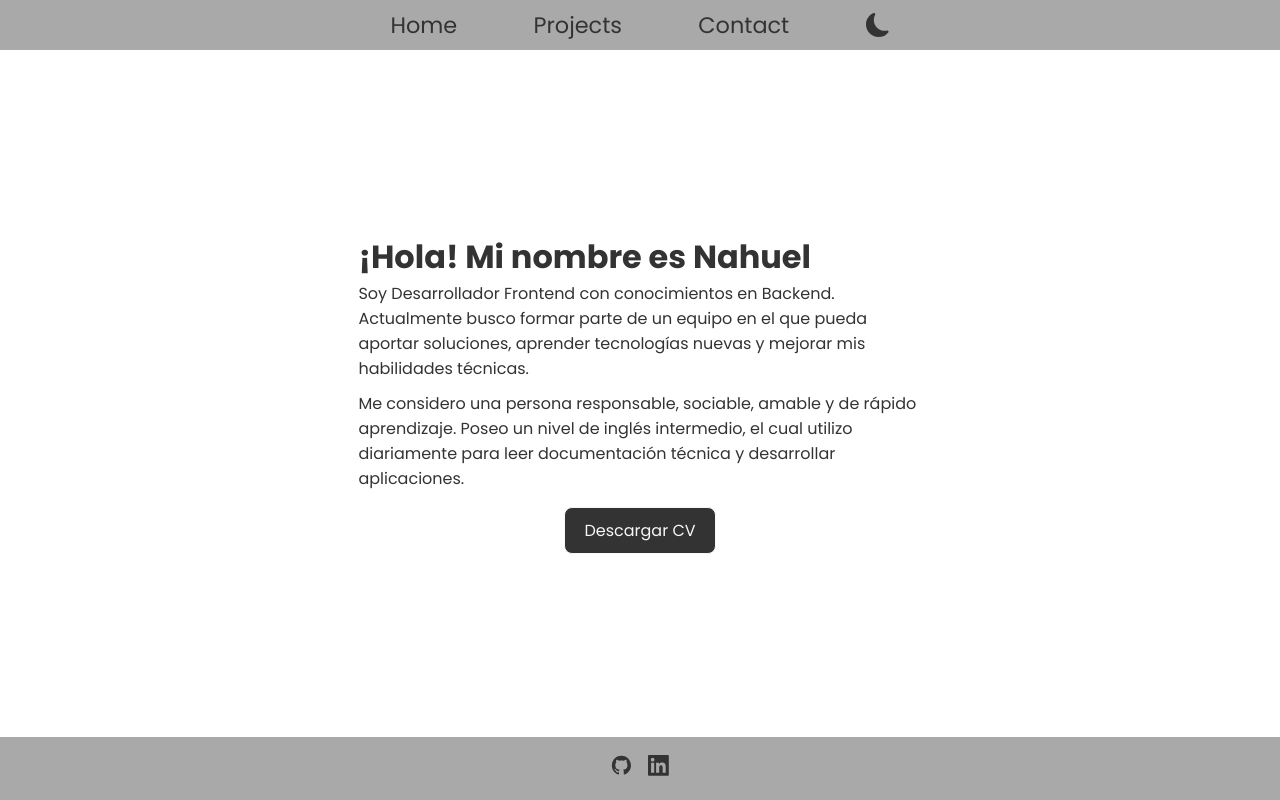
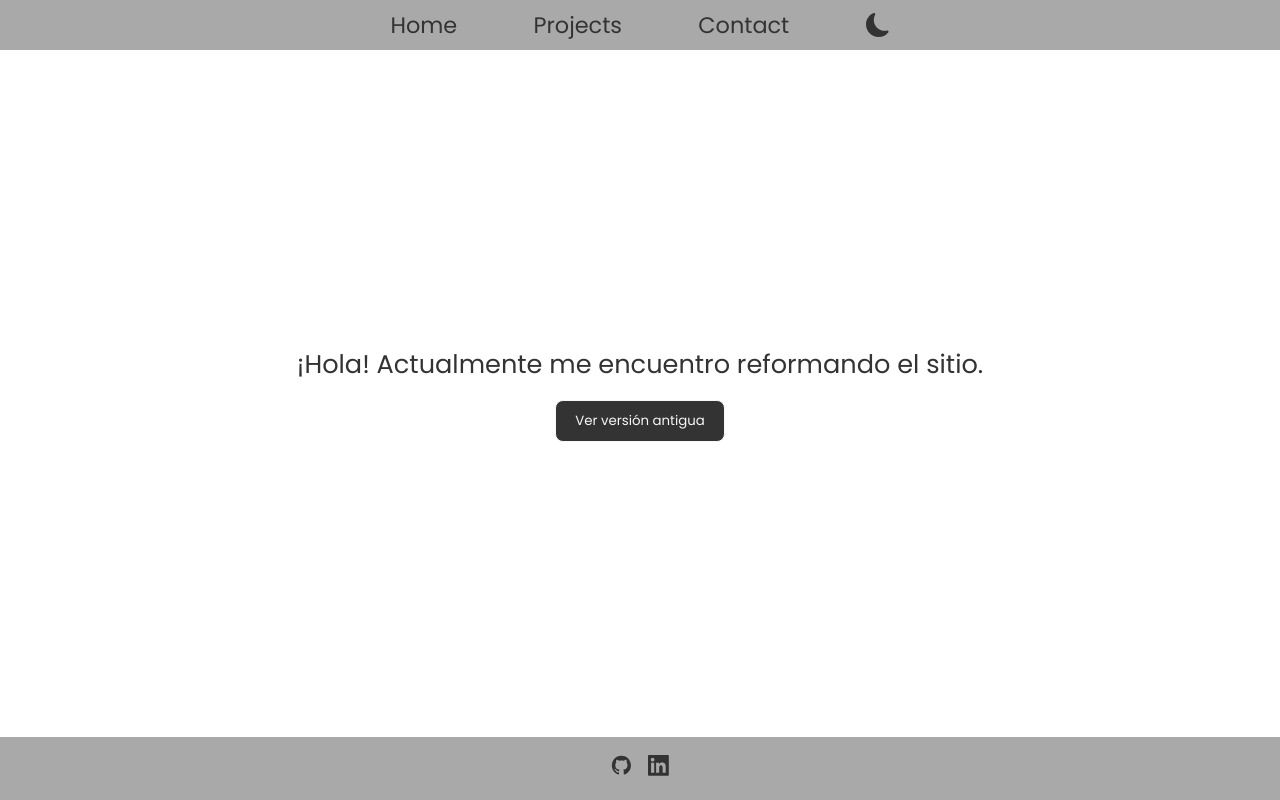
Before and after one commit to gomeznahuel/gomeznahueldev, a React (Create React App) app: page / in a window 1280 px wide. Built offline with nearby package versions, Linux system fonts and the light colour scheme.

Commit message:
In progress..

```diff
--- a/src/Router/index.js
+++ b/src/Router/index.js
@@ -1,4 +1,5 @@
 import { BrowserRouter, Routes, Route } from "react-router-dom";
+import { Modal } from "../pages/Modal";
 import Navbar from "../components/Navbar/Navbar";
 import Home from "../pages/Home";
 import Projects from "../pages/Projects";
@@ -12,7 +13,8 @@ export const Router = () => {
       <Navbar />
       <main>
         <Routes>
-          <Route path="/" element={<Home />} />
+          <Route path="/" element={<Modal />} />
+          <Route path="/home" element={<Home />} />
           <Route path="/projects" element={<Projects />} />
           <Route path="/contact" element={<Contact />} />
           <Route path="/resume" element={<ResumeData />} />
--- a/src/components/Footer/Footer.js
+++ b/src/components/Footer/Footer.js
@@ -24,7 +24,7 @@ const Footer = () => {
 
   return (
     <footer className="footer" style={FooterStyle}>
-      <a style={LinkStyle} href="https://www.github.com/almanoduerme" target="blank" >
+      <a style={LinkStyle} href="https://www.github.com/gomeznahuel" target="blank" >
         <GrGithub />
       </a>
       <a style={LinkStyle} href="https://www.linkedin.com/in/gomeznahuel" target="blank">
--- a/src/components/Navbar/Navbar.js
+++ b/src/components/Navbar/Navbar.js
@@ -26,7 +26,7 @@ const Navbar = () => {
     <nav className="Navbar" style={NavbarStyle}>
       <ul>
         <li>
-          <NavLink className="NavLink" style={NavLinkStyle} to="/">
+          <NavLink className="NavLink" style={NavLinkStyle} to="/home">
             Home
           </NavLink>
         </li>
--- /dev/null
+++ b/src/pages/Modal.js
@@ -0,0 +1,20 @@
+import React from "react";
+import { NavLink } from "react-router-dom";
+import { useContext } from "react";
+import { MyContext } from "../context/MyContext";
+import "./stylesheets/modal.css";
+
+export const Modal = () => {
+  const { darkMode } = useContext(MyContext);
+
+  return (
+    <div className="Modal">
+      <p>¡Hola! Actualmente me encuentro reformando el sitio.</p>
+      <NavLink to="/home">
+        <button className={darkMode ? "HomeLightMode" : "HomeDarkMode"}>
+          Ver versión antigua
+        </button>
+      </NavLink>
+    </div>
+  );
+};
--- /dev/null
+++ b/src/pages/stylesheets/modal.css
@@ -0,0 +1,42 @@
+.Modal {
+  width: 100%;
+  height: 100%;
+  display: flex;
+  flex-direction: column;
+  justify-content: center;
+  align-items: center;
+  font-size: 1.6rem;
+}
+
+.HomeDarkMode {
+  background-color: #333;
+  color: #f7f7f7;
+  border: 1px solid #f7f7f7;
+  border-radius: 0.5rem;
+  transition: all 0.3s ease-in-out;
+  cursor: pointer;
+  padding: 0.6rem 1.2rem;
+  margin-top: 1rem;
+}
+
+.HomeLightMode {
+  background-color: #f7f7f7;
+  color: #333;
+  border: 1px solid #f7f7f7;
+  border-radius: 0.5rem;
+  transition: all 0.3s ease-in-out;
+  cursor: pointer;
+  padding: 0.6rem 1.2rem;
+  margin-top: 1rem;
+}
+
+.HomeLightMode:hover {
+  background-color: #333;
+  color: #f7f7f7;
+}
+
+.HomeDarkMode:hover {
+  background-color: #f7f7f7;
+  color: #333;
+  border: 1px solid #333;
+}
```
Also changed, not shown: src/components/Button/Button.js (+2 -35 lines).
